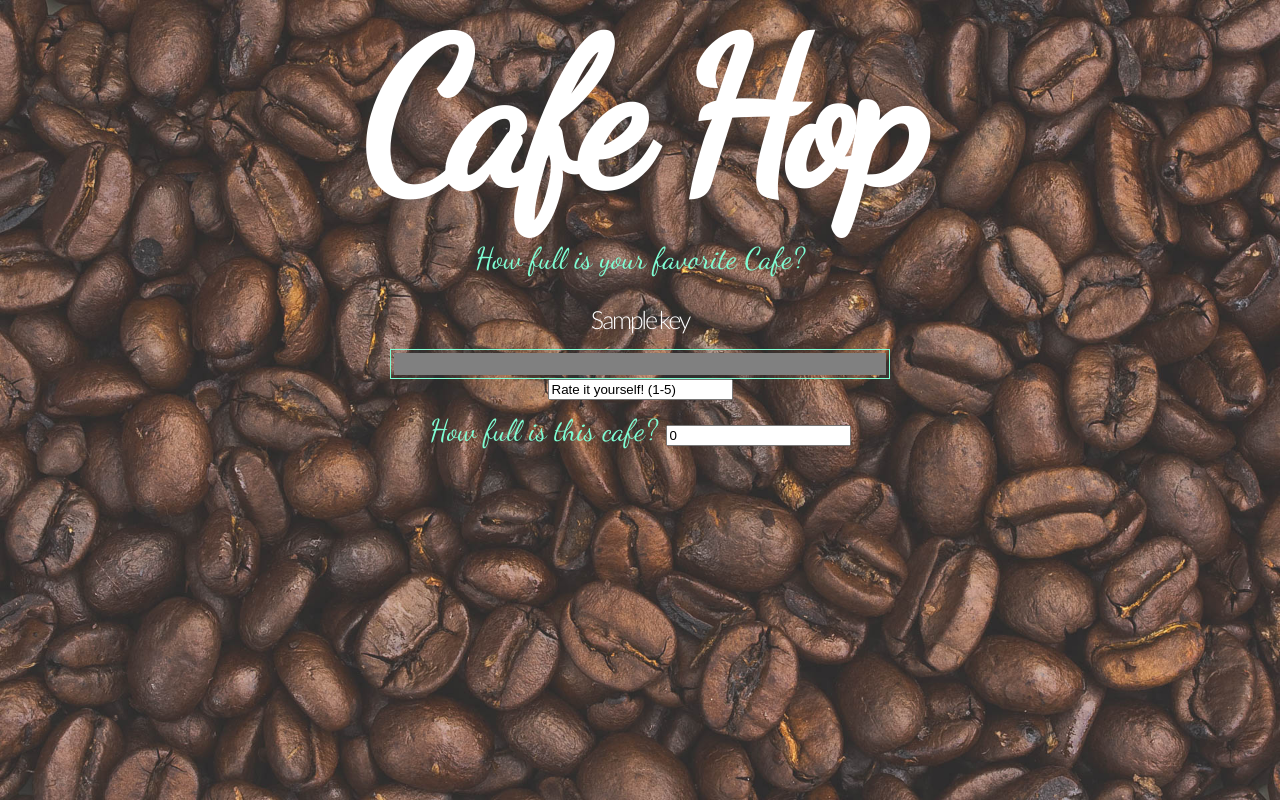
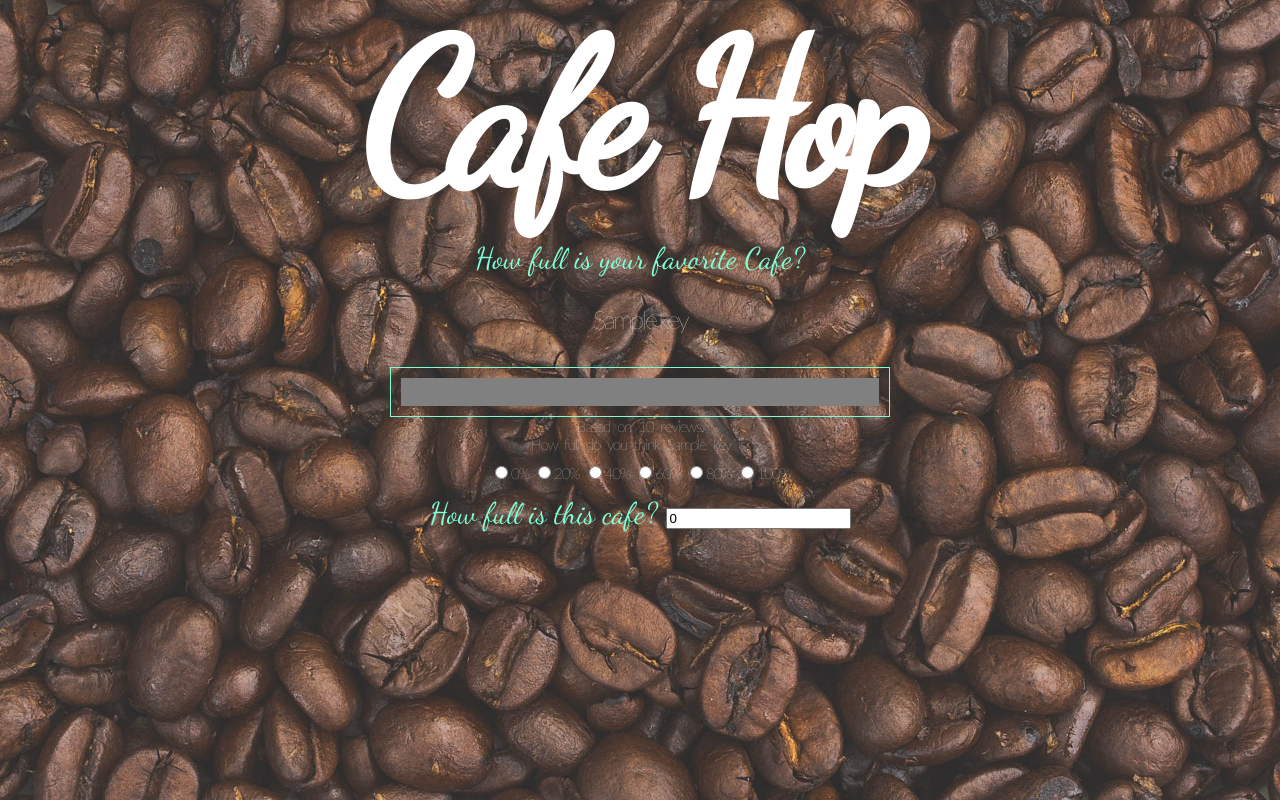
Before and after one commit to rahdor/cafe_hop, a Django app: template cafe_hop/templates/cafe_hop/index.html in a window 1280 px wide. Run offline with Django 3.2, Linux system fonts and the light colour scheme; tables that the repository leaves empty hold one stand-in row (values such as "Sample post"); the template is opened without the code that fills it: values that come from a table or form of the project are taken from there, most other values are stand-ins (such as "Sample title", 1, 10 or a date in 2020); some libraries are stand-ins or nearby versions; some web fonts are replaced.

Commit message:
better rating system, autorefresh

```diff
--- a/cafe_hop/models.py
+++ b/cafe_hop/models.py
@@ -1,7 +1,6 @@
 from django.db import models
 from datetime import date, datetime
 from django.utils import timezone
-import pytz
 
 
 # Create your models here.
--- a/cafe_hop/static/cafe_hop/style.css
+++ b/cafe_hop/static/cafe_hop/style.css
@@ -8,9 +8,10 @@ li a:link{
 	letter-spacing: -2px;
 	font-size: 25px;
 	font-style: normal;
-	font-weight: 300;
+	font-weight: 100;
 	line-height: 60.399999px;
 	text-decoration: none;
+
 }
 /* for visited links in list*/
 li a:visited{
@@ -97,17 +98,30 @@ body{
 
 progress {
 
-	 height:30px;
+	 height:50px;
 	 width: 500px;
 	 border: 1px solid aquamarine ;
 	 position: relative;
-	 padding: 3px;
+	 padding: 10px;
 
 }
 
-progress#progressBar:hover:after {
+form{
+	padding: 10px;
 }
 
 #error{
 	color:red;
 }
+
+span{
+	color: white;
+	font-family: 'Lato', sans-serif;
+	letter-spacing: -1px;
+	font-size: 15px;
+	word-spacing: 5px;
+	font-style: normal;
+	font-weight: 100;
+}
+
+.radioDiv label { color:blue; }
--- a/cafe_hop/templates/cafe_hop/index.html
+++ b/cafe_hop/templates/cafe_hop/index.html
@@ -30,19 +30,27 @@
 		<ul>
 		{% for key, value in cafe_dict.items %}
 
-			<li><a href="/cafe_hop/cafes/{{ key.id }}/">{{ key.name }}</a></li>
+			<li><a href="/cafe_hop/cafes/{{ key.id }}/">{{ key.name }}</a></li> <br>
 
-			<progress id = 'progressBar' value = {{value}} max = '5' display = true></progress>
+			<progress id = 'progressBar' value = {{value.0}} max = '5' display = true></progress> <br>
 
+			<span>Based on {{ value.1}} reviews.</span> <br>
 
-			<form action="/cafe_hop/rate/{{ key.id }}/" method="POST">
-				<input type="integer" name = "rating" value = "Rate it yourself! (1-5)"/>
-    			{% csrf_token %}
-			    {{ form.as_p }}
+				<span>How full do you think {{key.name}} is? </span> <br>
 
+				<form action="/cafe_hop/rate/{{ key.id }}/" method="POST">
 
-			</form>
+					<input type = "radio" name = "rating" value = "0"onclick="this.form.submit();"><span>0%</span>
+					<input type = "radio" name = "rating" value = "1"onclick="this.form.submit();"><span>20%</span>
+					<input type = "radio" name = "rating" value = "2"onclick="this.form.submit();"><span>40%</span>
+					<input type = "radio" name = "rating" value = "3"onclick="this.form.submit();"><span>60%</span>
+					<input type = "radio" name = "rating" value = "4"onclick="this.form.submit();"><span>80%</span>
+					<input type = "radio" name = "rating" value = "5"onclick="this.form.submit();"><span>100%</span>
 
+	    			{% csrf_token %}
+				    {{ form.as_p }}
+
+				</form>
 
 
 
@@ -52,3 +60,7 @@
 {% else %}
 	<p>No cafes are available.</p>
 {% endif %}
+
+
+
+<meta http-equiv="refresh" content="60" />
--- a/cafe_hop/views.py
+++ b/cafe_hop/views.py
@@ -3,7 +3,7 @@ from django.http import HttpResponse
 from models import Cafe, Rating, Comment
 from datetime import datetime, timedelta, time, date
 from django.template import RequestContext, loader
-import pytz
+
 from forms import RatingForm
 from django.http import HttpResponseRedirect
 from django.contrib import messages
@@ -15,6 +15,7 @@ def home(request):
 
 	cafes = Cafe.objects.all()
 	cafe_dict = {}
+
 	for cafe in cafes:
 		CHECKTIME = datetime.now()-timedelta(minutes=30)
 		ratings = Rating.objects.filter(cafe = cafe, time__gte = CHECKTIME)
@@ -22,7 +23,8 @@ def home(request):
 			average = float(sum(rating.value for rating in ratings))/len(ratings)
 		except ZeroDivisionError:
 			average = 'No ratings available'
-		cafe_dict[cafe] = average
+		cafe_dict[cafe] = [average, len(ratings)]
+
 
 	# display cafes with ratings
 	context = {'cafe_dict': cafe_dict}
```
Also changed, not shown: db.sqlite3, 2 other files.
